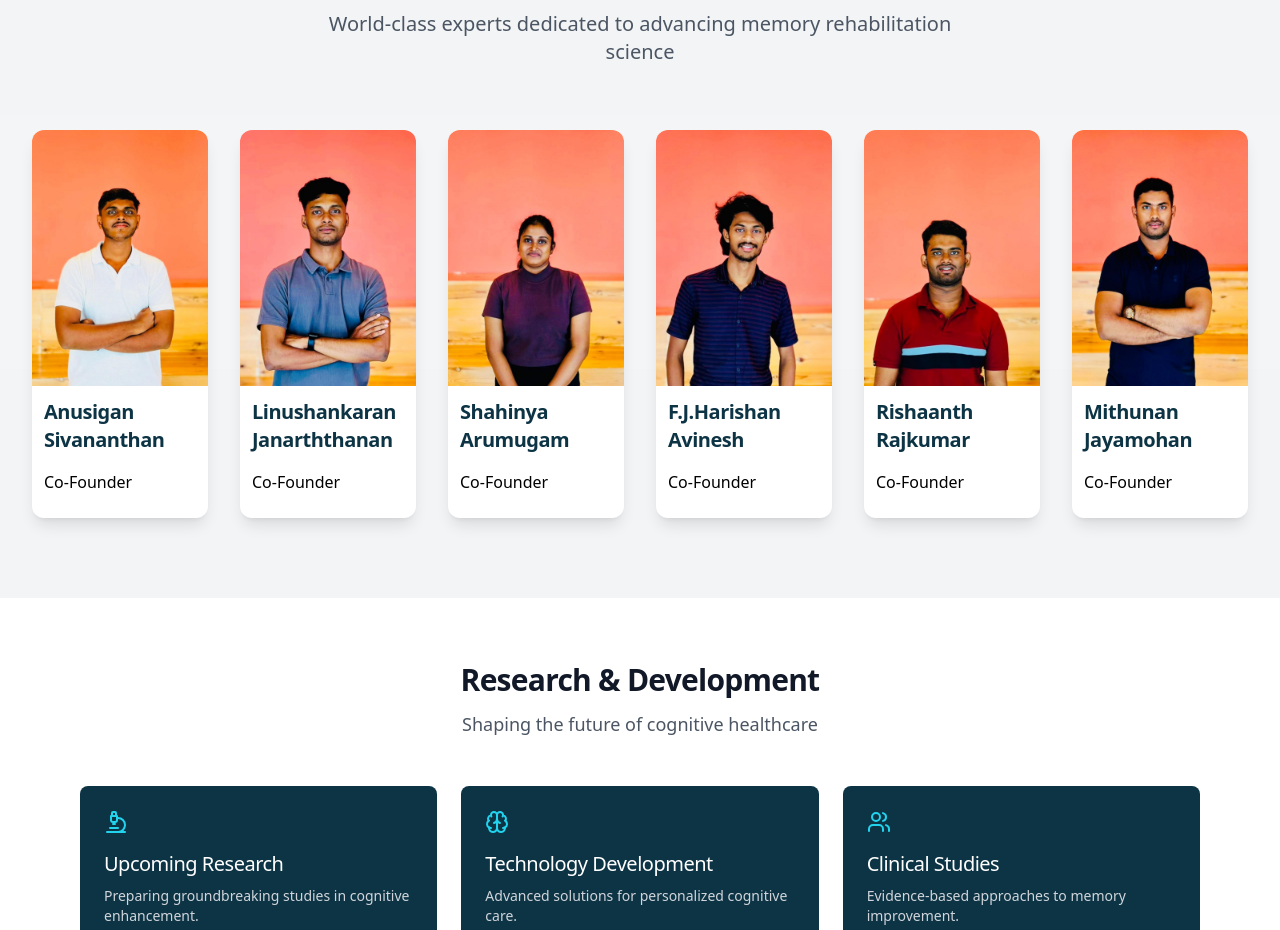
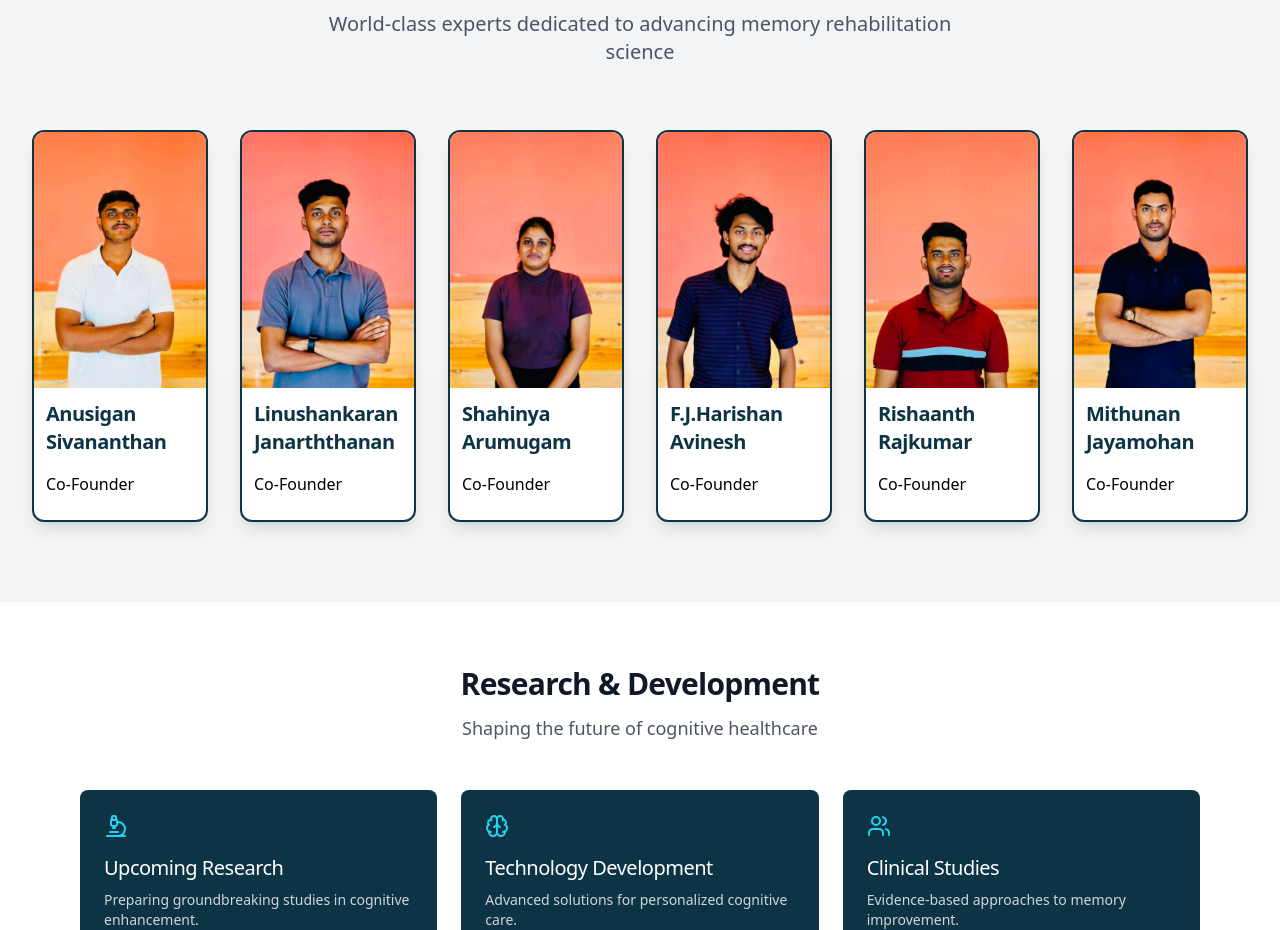
Before and after one commit to Anusigan/MemoRaid-Landing-Page, a React (Vite) app: page / in a window 1280 px wide. Shown: the part 2680-3610 px from the top of the page. Built offline with nearby package versions, Linux system fonts and the light colour scheme.

Commit message:
change to animations

```diff
--- a/src/components/sections/Team.tsx
+++ b/src/components/sections/Team.tsx
@@ -56,9 +56,9 @@ export default function Team() {
             {team.map((member, index) => (
                 <motion.div
                     key={index}
-                    className="bg-white rounded-xl shadow-lg overflow-hidden transform transition-all duration-500 relative group"
+                    className="bg-white rounded-xl shadow-lg overflow-hidden transform transition-all duration-200 relative group border-2 border-[#0d3445]"
                     whileHover={{
-                      scale: 1.05, // Slightly scale up the card
+                      scale: 1.10, // Slightly scale up the card
                       boxShadow: '0 10px 20px rgba(0, 0, 0, 0.1)', // Strong shadow effect
                     }}
                     transition={{ type: 'spring', stiffness: 300 }}
@@ -74,7 +74,7 @@ export default function Team() {
 
                     {/* LinkedIn icon with gradient animation on hover */}
                     <motion.div
-                        className="absolute bottom-4 right-4 opacity-0 group-hover:opacity-100 transition-all duration-300 transform scale-0 group-hover:scale-100"
+                        className="absolute bottom-4 right-4 opacity-0 group-hover:opacity-100 transition-all duration-150 transform scale-0 group-hover:scale-100"
                         style={{
                           background: 'linear-gradient(135deg, #0d3445, #006a76)',
                           borderRadius: '50%',
```
